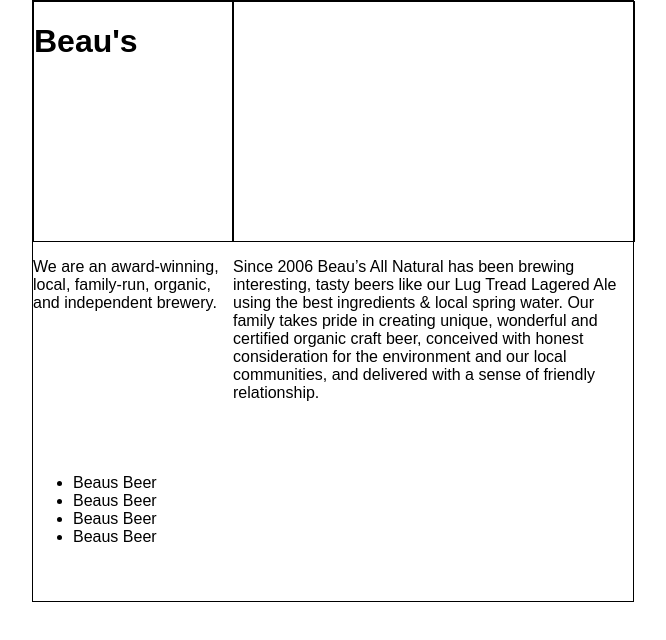
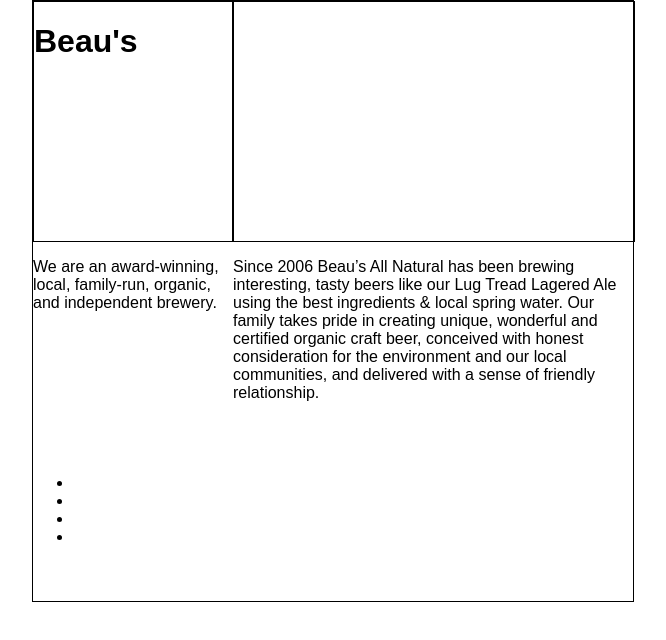
Before and after one commit to jianninetorres/beaus, a React (Create React App) app: page / in a window 1280 px wide. Shown: the top 640 px of the page, without its empty margins (307-973 px from the left). Built offline with nearby package versions, Linux system fonts and the light colour scheme; no server answers.

Commit message:
Better way to filter products

```diff
--- a/src/App.js
+++ b/src/App.js
@@ -14,22 +14,22 @@ class App extends Component {
   }
 
   getProducts = async () => {
+    /* The json() method of the Body mixin takes a Response stream and reads it to completion. It returns a promise that resolves with the result of parsing the body text as JSON. */
     const api_call = await fetch(`https://lcboapi.com/products?access_key=${ACCESS_KEY}&q=beaus+all+natural+brewing&per_page=30`);
-    const data = await api_call.json(); // still need this even though it is the default response format
-    /* The json() method of the Body mixin takes a Response stream and reads it to completion. It returns a promise that resolves with the result of parsing the body text as JSON. */
+
+    const data = await api_call.json();
+
     const products = data.result;
     console.log(products);
 
     const beersNotLugTread = products.filter(function(product) {
-      return product.id !== 169334 && product.id !== 517797;
+      return !product.name.includes('Lug Tread');
     });
     console.log('Not Lug Tread', beersNotLugTread);
   }
 
   getBeerName = () => {
-    this.setState({
-      beerName: 'Some beer!'
-    });
+
   }
 
   /* call API on initial render */
@@ -42,9 +42,7 @@ class App extends Component {
       <div className="app-container">
         <Logo />
         <CompanyDescription />
-        <ProductList
-          beerName={this.state.beerName}
-          onClickItem={this.getBeerName} />
+        <ProductList />
         <ImageView />
         <ProductDescription />
       </div>
--- a/src/components/ProductList.js
+++ b/src/components/ProductList.js
@@ -5,10 +5,10 @@ const ProductList = (props) => {
     return (
         <div className="product-list">
             <ul>
-                <li onClick={props.onClickItem}>{props.beerName}</li>
-                <li onClick={props.onClickItem}>{props.beerName}</li>
-                <li onClick={props.onClickItem}>{props.beerName}</li>
-                <li onClick={props.onClickItem}>{props.beerName}</li>
+                <li></li>
+                <li></li>
+                <li></li>
+                <li></li>
             </ul>
         </div>
     );
```
